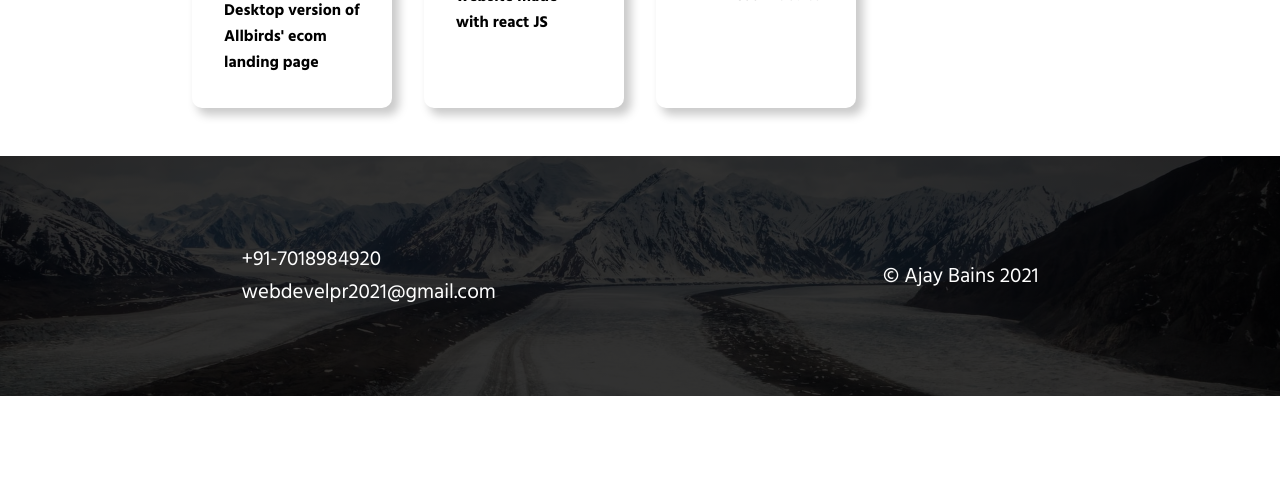
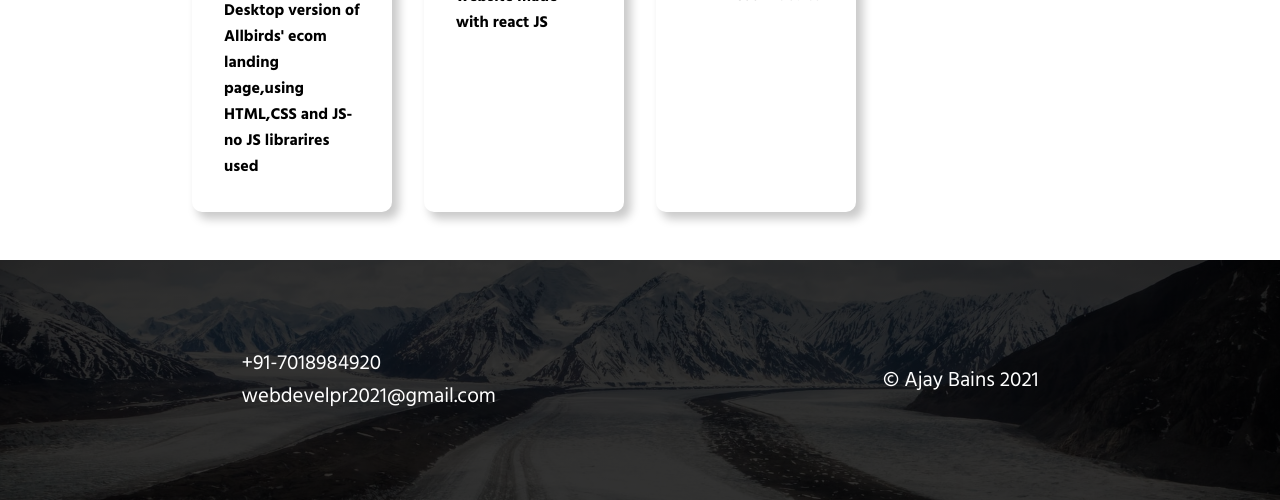
Before and after one commit to AjayBains/portfolio-website, a website: page index.html in a window 1280 px wide. Shown: the part 3150-3650 px from the top of the page. Before the commit the page ends 3546 px from the top, so only its background shows below. Drawn offline with nearby package versions, Linux system fonts and the light colour scheme.

Commit message:
Allbirds project details modified

```diff
--- a/index.html
+++ b/index.html
@@ -159,7 +159,7 @@
                                     class="bi bi-github"></i></a>
                         </div>
                         <div class="project__description">
-                            <p class="description__text">Desktop version of Allbirds' ecom landing page</p>
+                            <p class="description__text">Desktop version of Allbirds' ecom landing page,using HTML,CSS and JS- no JS librarires used</p>
                         </div>
 
                     </div>
```
